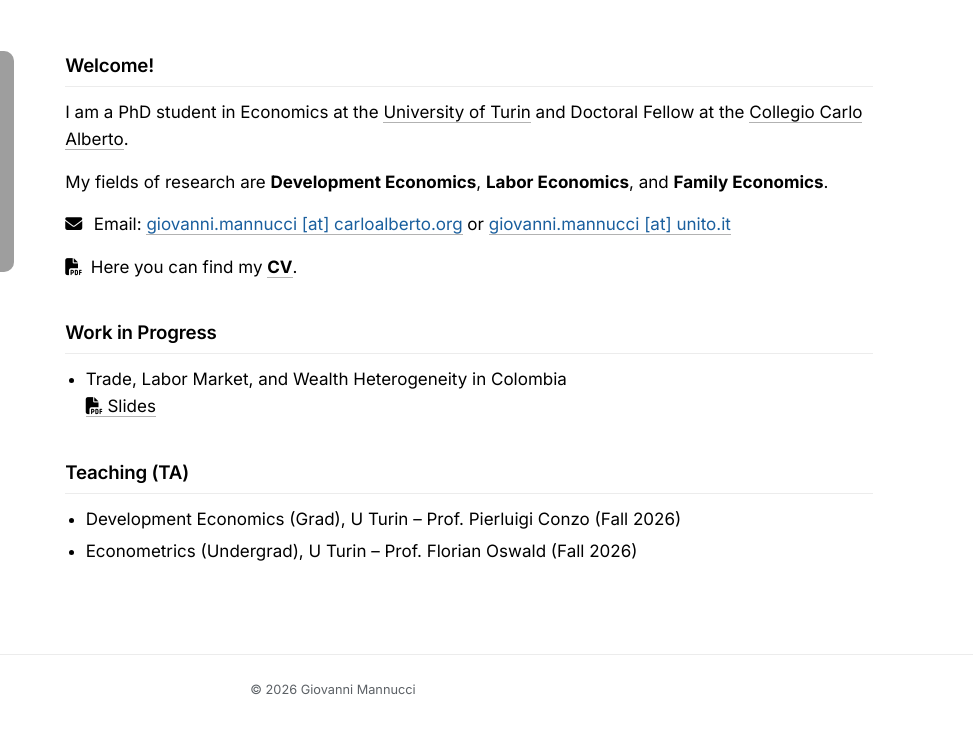
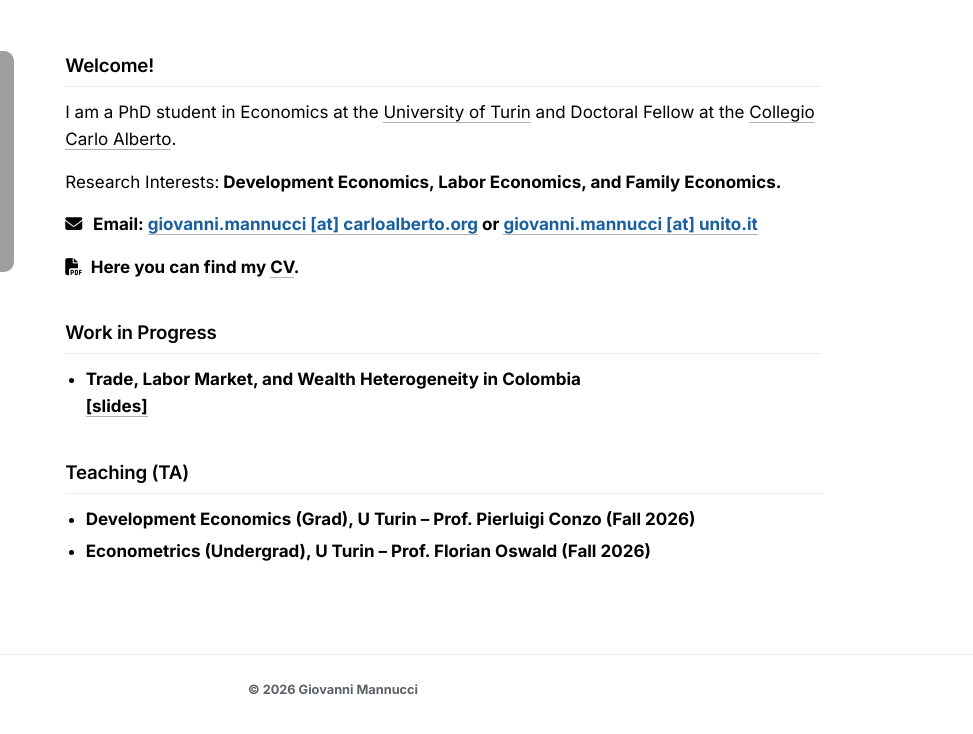
Before and after one commit to gmannucci/gmannucci.github.io, a plain HTML site: page index.html in a window 1280 px wide. Shown: the full height of the page, 307-1280 px from the left. Drawn offline with Linux system fonts and the light colour scheme; grey boxes are pictures that could not be loaded.

Commit message:
update format

```diff
--- a/index.html
+++ b/index.html
@@ -43,8 +43,7 @@
         I am a PhD student in Economics at the <a href="https://www.unito.it">University of Turin</a> and Doctoral Fellow at the <a href="https://www.carloalberto.org">Collegio Carlo Alberto</a>.
       </p>
       <p>
-        My fields of research are <b>Development Economics</b>, <b>Labor Economics</b>,
-        and <b>Family Economics</b>.
+      </b>Research Interests:<b> Development Economics, Labor Economics, and Family Economics.
       </p>
       <p class="email-line">
         <i class="fa-solid fa-envelope"></i> Email: <a href="mailto:giovanni.mannucci [at] carloalberto.org">giovanni.mannucci [at] carloalberto.org</a>
@@ -58,7 +57,7 @@
       <ul>
         <li>
         Trade, Labor Market, and Wealth Heterogeneity in Colombia <br>
-        <a href="files/papers/slides_DDD_colombia.pdf"><i class="fa-solid fa-file-pdf"></i> Slides</a>
+        <a href="files/papers/slides_DDD_colombia.pdf"></i> [slides]</a>
 </li>
       </ul>
     </section>
```
